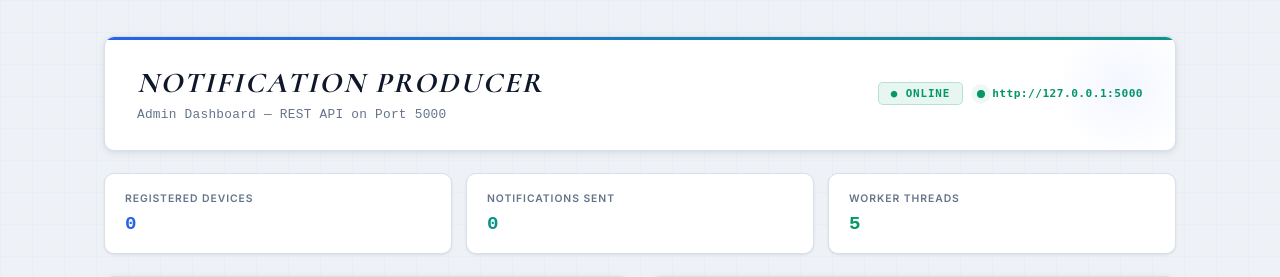
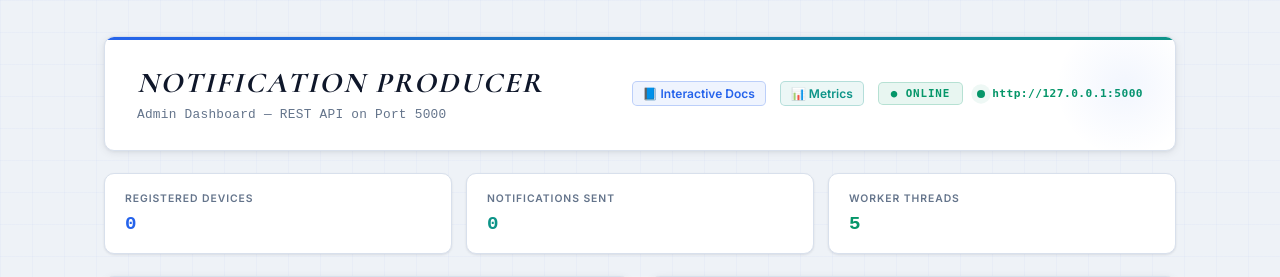
Before and after one commit to AryanLanke/Push-Notification-Api, a Flask app: page / in a window 1280 px wide. Shown: the top 277 px of the page. Run offline with Flask 3, Linux system fonts and the light colour scheme; data that the repository does not hold is empty.

Commit message:
chore: add root requirements.txt for cloud buildpacks and links to docs and metrics in header

```diff
--- a/producer/producer.py
+++ b/producer/producer.py
@@ -35,6 +35,9 @@ def create_app(testing=False):
 
     # Database configuration
     database_uri = os.getenv("DATABASE_URI", "sqlite:///notifications.db")
+    # Fix Render / Heroku legacy postgres:// schema prefix for modern SQLAlchemy
+    if database_uri.startswith("postgres://"):
+        database_uri = database_uri.replace("postgres://", "postgresql://", 1)
     app.config["SQLALCHEMY_DATABASE_URI"] = database_uri
     app.config["SQLALCHEMY_TRACK_MODIFICATIONS"] = False
 
--- a/producer/templates/producer.html
+++ b/producer/templates/producer.html
@@ -755,6 +755,8 @@
             <p>Admin Dashboard — REST API on Port 5000</p>
         </div>
         <div class="header-right">
+            <a href="/docs" target="_blank" style="text-decoration:none;font-size:0.75rem;font-weight:600;color:var(--blue);background:var(--blue-dim);border:1px solid rgba(37,99,235,0.25);padding:4px 10px;border-radius:5px;transition:all 0.15s;">📘 Interactive Docs</a>
+            <a href="/metrics" target="_blank" style="text-decoration:none;font-size:0.75rem;font-weight:600;color:var(--teal);background:var(--teal-dim);border:1px solid rgba(13,148,136,0.25);padding:4px 10px;border-radius:5px;transition:all 0.15s;">📊 Metrics</a>
             <span class="status">● ONLINE</span>
             <span class="live-badge" id="liveBadge">
                 <div class="live-dot"></div>
```
Also changed, not shown: requirements.txt (added, +11 -0 lines).
